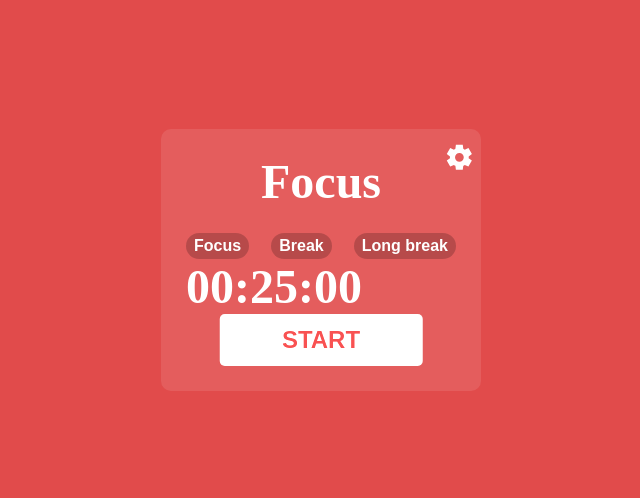
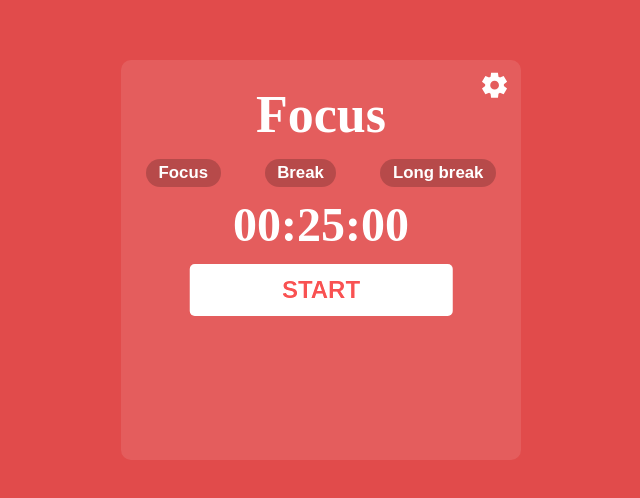
Before and after one commit to jos-cab/Pomodoro, a React (Vite) app: page / in a window 1280 px wide. Shown: the part 140-638 px from the top of the page, without its empty margins (319-959 px from the left). Built offline with nearby package versions, Linux system fonts and the light colour scheme; a web font is replaced by a local one.

Commit message:
minor style fixes

```diff
--- a/src/App.css
+++ b/src/App.css
@@ -13,6 +13,9 @@
 main {
 	background-color: rgba(255, 255, 255, 0.1);
 	max-width: 90%;
+	max-height: 90%;
+	min-width: 400px;
+	min-height: 400px;
 	border-radius: 10px;
 	padding: 25px;
 }
@@ -20,6 +23,8 @@ main {
 .stage-container {
 	display: flex;
 	justify-content: space-between;
+	position: relative;
+	transform: translateY(15px);
 }
 
 .title {
@@ -29,8 +34,7 @@ main {
 
 .page-title {
 	color: #fff;
-	font-size: 3em;
-	margin-bottom: 0.5em;
+	font-size: 3.25em;
 }
 
 .stage {
@@ -38,9 +42,9 @@ main {
 	color: #fff;
 	border: 0;
 	border-radius: 999px;
-	font-size: 1em;
+	font-size: 1.05em;
 	font-weight: bold;
-	padding: 0.25em 0.5em;
+	padding: 0.25em 0.75em;
 	cursor: pointer;
 }
 
@@ -55,5 +59,5 @@ main {
 }
 
 .settings-btn img {
-	transform: translate(-25%, -25%) scale(0.75);
+	transform: translate(163%, -33%) scale(0.75);
 }
--- a/src/App.jsx
+++ b/src/App.jsx
@@ -10,9 +10,9 @@ function App() {
 	const [showSettings, setShowSettings] = useState(false);
 
 	/*settings*/
-	const [focusTime, setFocusTime] = useState(1500);
-	const [breakTime, setBreakTime] = useState(300);
-	const [longBreakTime, setLongBreakTime] = useState(600);
+	const [focusTime, setFocusTime] = useState(25);
+	const [breakTime, setBreakTime] = useState(5);
+	const [longBreakTime, setLongBreakTime] = useState(10);
 	const [autoStartFocus, setAutoStartFocus] = useState(false);
 	const [autoStartBreaks, setAutoStartBreaks] = useState(false);
 	const [pomodorosUntilLongBreak, setPomodorosUntilLongBreak] = useState(3);
@@ -20,11 +20,11 @@ function App() {
 	const getStageTime = (stage) => {
 		switch (stage) {
 			case "Focus":
-				return focusTime;
+				return focusTime * 60;
 			case "Break":
-				return breakTime;
+				return breakTime * 60;
 			case "Long break":
-				return longBreakTime;
+				return longBreakTime * 60;
 			default:
 				//console.log("Unknown stage:", stage);
 				return 0;
--- a/src/components/Stage.css
+++ b/src/components/Stage.css
@@ -3,7 +3,9 @@
 	font-weight: bold;
 	font-size: 3em;
 	user-select: none;
-	width: 270px;
+	width: 100%;
+	text-align: center;
+	transform: translateY(25px);
 }
 
 .start-btn {
@@ -17,7 +19,7 @@
 	position: relative;
 	border-radius: 5px;
 	left: 50%;
-	transform: translateX(-50%);
+	transform: translate(-50%, 37px);
 	cursor: pointer;
 	filter: brightness(110%);
 }
```
